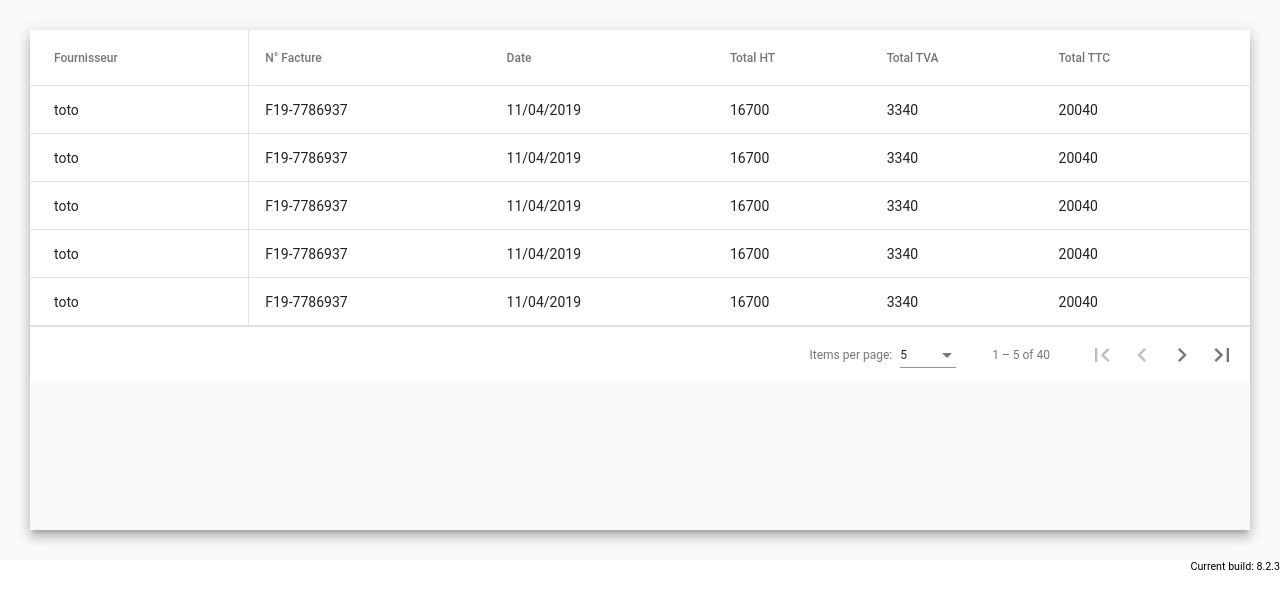
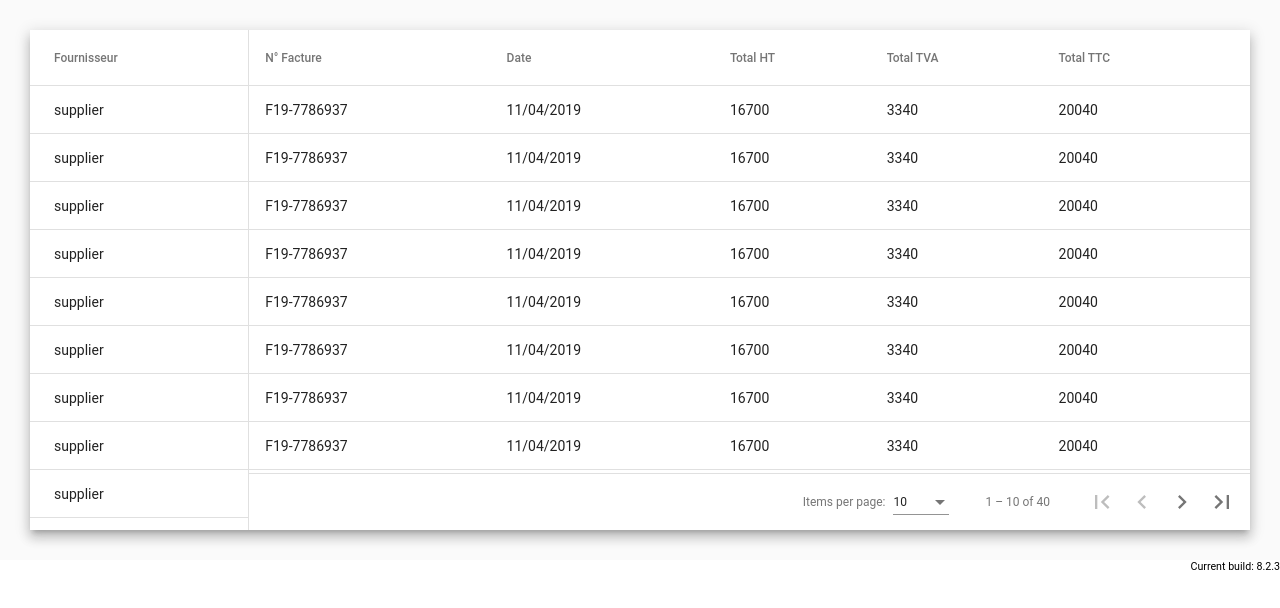
Before and after one commit to MehdZi/angular-material-large-table-example, an Angular app: page / in a window 1280 px wide. Shown: the top 608 px of the page. Built offline with nearby package versions, Linux system fonts and the light colour scheme.

Commit message:
updated pagination number (html) and supplier name (ts)

```diff
--- a/src/app/table-sticky-header-example.html
+++ b/src/app/table-sticky-header-example.html
@@ -40,7 +40,7 @@
     <tr mat-header-row *matHeaderRowDef="displayedColumns; sticky: true"></tr>
     <tr mat-row *matRowDef="let row; columns: displayedColumns;"></tr>
   </table>
-  <mat-paginator [pageSizeOptions]="[5, 10, 20]" showFirstLastButtons class="mat-paginator-sticky"></mat-paginator>
+  <mat-paginator [pageSizeOptions]="[10, 20, 40]" showFirstLastButtons class="mat-paginator-sticky"></mat-paginator>
 </div>
 
 <!-- Copyright 2019 Google LLC. All Rights Reserved.
--- a/src/app/table-sticky-header-example.ts
+++ b/src/app/table-sticky-header-example.ts
@@ -32,46 +32,46 @@ export interface Invoice {
 }
 
 const ELEMENT_DATA: Invoice[] = [
-  {supplier: "toto", invoiceNumber: 'F19-7786937', issueDate: '11/04/2019', totalAmount : 16700, totalTax : 3340, legalMonetaryTotal: 20040},
-  {supplier: "toto", invoiceNumber: 'F19-7786937', issueDate: '11/04/2019', totalAmount : 16700, totalTax : 3340, legalMonetaryTotal: 20040},
-  {supplier: "toto", invoiceNumber: 'F19-7786937', issueDate: '11/04/2019', totalAmount : 16700, totalTax : 3340, legalMonetaryTotal: 20040},
-  {supplier: "toto", invoiceNumber: 'F19-7786937', issueDate: '11/04/2019', totalAmount : 16700, totalTax : 3340, legalMonetaryTotal: 20040},
-  {supplier: "toto", invoiceNumber: 'F19-7786937', issueDate: '11/04/2019', totalAmount : 16700, totalTax : 3340, legalMonetaryTotal: 20040},
-  {supplier: "toto", invoiceNumber: 'F19-7786937', issueDate: '11/04/2019', totalAmount : 16700, totalTax : 3340, legalMonetaryTotal: 20040},
-  {supplier: "toto", invoiceNumber: 'F19-7786937', issueDate: '11/04/2019', totalAmount : 16700, totalTax : 3340, legalMonetaryTotal: 20040},
-  {supplier: "toto", invoiceNumber: 'F19-7786937', issueDate: '11/04/2019', totalAmount : 16700, totalTax : 3340, legalMonetaryTotal: 20040},
-  {supplier: "toto", invoiceNumber: 'F19-7786937', issueDate: '11/04/2019', totalAmount : 16700, totalTax : 3340, legalMonetaryTotal: 20040},
-  {supplier: "toto", invoiceNumber: 'F19-7786937', issueDate: '11/04/2019', totalAmount : 16700, totalTax : 3340, legalMonetaryTotal: 20040},
-  {supplier: "toto", invoiceNumber: 'F19-7786937', issueDate: '11/04/2019', totalAmount : 16700, totalTax : 3340, legalMonetaryTotal: 20040},
-  {supplier: "toto", invoiceNumber: 'F19-7786937', issueDate: '11/04/2019', totalAmount : 16700, totalTax : 3340, legalMonetaryTotal: 20040},
-  {supplier: "toto", invoiceNumber: 'F19-7786937', issueDate: '11/04/2019', totalAmount : 16700, totalTax : 3340, legalMonetaryTotal: 20040},
-  {supplier: "toto", invoiceNumber: 'F19-7786937', issueDate: '11/04/2019', totalAmount : 16700, totalTax : 3340, legalMonetaryTotal: 20040},
-  {supplier: "toto", invoiceNumber: 'F19-7786937', issueDate: '11/04/2019', totalAmount : 16700, totalTax : 3340, legalMonetaryTotal: 20040},
-  {supplier: "toto", invoiceNumber: 'F19-7786937', issueDate: '11/04/2019', totalAmount : 16700, totalTax : 3340, legalMonetaryTotal: 20040},
-  {supplier: "toto", invoiceNumber: 'F19-7786937', issueDate: '11/04/2019', totalAmount : 16700, totalTax : 3340, legalMonetaryTotal: 20040},
-  {supplier: "toto", invoiceNumber: 'F19-7786937', issueDate: '11/04/2019', totalAmount : 16700, totalTax : 3340, legalMonetaryTotal: 20040},
-  {supplier: "toto", invoiceNumber: 'F19-7786937', issueDate: '11/04/2019', totalAmount : 16700, totalTax : 3340, legalMonetaryTotal: 20040},
-  {supplier: "toto", invoiceNumber: 'F19-7786937', issueDate: '11/04/2019', totalAmount : 16700, totalTax : 3340, legalMonetaryTotal: 20040},
-  {supplier: "toto", invoiceNumber: 'F19-7786937', issueDate: '11/04/2019', totalAmount : 16700, totalTax : 3340, legalMonetaryTotal: 20040},
-  {supplier: "toto", invoiceNumber: 'F19-7786937', issueDate: '11/04/2019', totalAmount : 16700, totalTax : 3340, legalMonetaryTotal: 20040},
-  {supplier: "toto", invoiceNumber: 'F19-7786937', issueDate: '11/04/2019', totalAmount : 16700, totalTax : 3340, legalMonetaryTotal: 20040},
-  {supplier: "toto", invoiceNumber: 'F19-7786937', issueDate: '11/04/2019', totalAmount : 16700, totalTax : 3340, legalMonetaryTotal: 20040},
-  {supplier: "toto", invoiceNumber: 'F19-7786937', issueDate: '11/04/2019', totalAmount : 16700, totalTax : 3340, legalMonetaryTotal: 20040},
-  {supplier: "toto", invoiceNumber: 'F19-7786937', issueDate: '11/04/2019', totalAmount : 16700, totalTax : 3340, legalMonetaryTotal: 20040},
-  {supplier: "toto", invoiceNumber: 'F19-7786937', issueDate: '11/04/2019', totalAmount : 16700, totalTax : 3340, legalMonetaryTotal: 20040},
-  {supplier: "toto", invoiceNumber: 'F19-7786937', issueDate: '11/04/2019', totalAmount : 16700, totalTax : 3340, legalMonetaryTotal: 20040},
-  {supplier: "toto", invoiceNumber: 'F19-7786937', issueDate: '11/04/2019', totalAmount : 16700, totalTax : 3340, legalMonetaryTotal: 20040},
-  {supplier: "toto", invoiceNumber: 'F19-7786937', issueDate: '11/04/2019', totalAmount : 16700, totalTax : 3340, legalMonetaryTotal: 20040},
-  {supplier: "toto", invoiceNumber: 'F19-7786937', issueDate: '11/04/2019', totalAmount : 16700, totalTax : 3340, legalMonetaryTotal: 20040},
-  {supplier: "toto", invoiceNumber: 'F19-7786937', issueDate: '11/04/2019', totalAmount : 16700, totalTax : 3340, legalMonetaryTotal: 20040},
-  {supplier: "toto", invoiceNumber: 'F19-7786937', issueDate: '11/04/2019', totalAmount : 16700, totalTax : 3340, legalMonetaryTotal: 20040},
-  {supplier: "toto", invoiceNumber: 'F19-7786937', issueDate: '11/04/2019', totalAmount : 16700, totalTax : 3340, legalMonetaryTotal: 20040},
-  {supplier: "toto", invoiceNumber: 'F19-7786937', issueDate: '11/04/2019', totalAmount : 16700, totalTax : 3340, legalMonetaryTotal: 20040},
-  {supplier: "toto", invoiceNumber: 'F19-7786937', issueDate: '11/04/2019', totalAmount : 16700, totalTax : 3340, legalMonetaryTotal: 20040},
-  {supplier: "toto", invoiceNumber: 'F19-7786937', issueDate: '11/04/2019', totalAmount : 16700, totalTax : 3340, legalMonetaryTotal: 20040},
-  {supplier: "toto", invoiceNumber: 'F19-7786937', issueDate: '11/04/2019', totalAmount : 16700, totalTax : 3340, legalMonetaryTotal: 20040},
-  {supplier: "toto", invoiceNumber: 'F19-7786937', issueDate: '11/04/2019', totalAmount : 16700, totalTax : 3340, legalMonetaryTotal: 20040},
-  {supplier: "toto", invoiceNumber: 'F19-7786937', issueDate: '11/04/2019', totalAmount : 16700, totalTax : 3340, legalMonetaryTotal: 20040},
+  {supplier: "supplier", invoiceNumber: 'F19-7786937', issueDate: '11/04/2019', totalAmount : 16700, totalTax : 3340, legalMonetaryTotal: 20040},
+  {supplier: "supplier", invoiceNumber: 'F19-7786937', issueDate: '11/04/2019', totalAmount : 16700, totalTax : 3340, legalMonetaryTotal: 20040},
+  {supplier: "supplier", invoiceNumber: 'F19-7786937', issueDate: '11/04/2019', totalAmount : 16700, totalTax : 3340, legalMonetaryTotal: 20040},
+  {supplier: "supplier", invoiceNumber: 'F19-7786937', issueDate: '11/04/2019', totalAmount : 16700, totalTax : 3340, legalMonetaryTotal: 20040},
+  {supplier: "supplier", invoiceNumber: 'F19-7786937', issueDate: '11/04/2019', totalAmount : 16700, totalTax : 3340, legalMonetaryTotal: 20040},
+  {supplier: "supplier", invoiceNumber: 'F19-7786937', issueDate: '11/04/2019', totalAmount : 16700, totalTax : 3340, legalMonetaryTotal: 20040},
+  {supplier: "supplier", invoiceNumber: 'F19-7786937', issueDate: '11/04/2019', totalAmount : 16700, totalTax : 3340, legalMonetaryTotal: 20040},
+  {supplier: "supplier", invoiceNumber: 'F19-7786937', issueDate: '11/04/2019', totalAmount : 16700, totalTax : 3340, legalMonetaryTotal: 20040},
+  {supplier: "supplier", invoiceNumber: 'F19-7786937', issueDate: '11/04/2019', totalAmount : 16700, totalTax : 3340, legalMonetaryTotal: 20040},
+  {supplier: "supplier", invoiceNumber: 'F19-7786937', issueDate: '11/04/2019', totalAmount : 16700, totalTax : 3340, legalMonetaryTotal: 20040},
+  {supplier: "supplier", invoiceNumber: 'F19-7786937', issueDate: '11/04/2019', totalAmount : 16700, totalTax : 3340, legalMonetaryTotal: 20040},
+  {supplier: "supplier", invoiceNumber: 'F19-7786937', issueDate: '11/04/2019', totalAmount : 16700, totalTax : 3340, legalMonetaryTotal: 20040},
+  {supplier: "supplier", invoiceNumber: 'F19-7786937', issueDate: '11/04/2019', totalAmount : 16700, totalTax : 3340, legalMonetaryTotal: 20040},
+  {supplier: "supplier", invoiceNumber: 'F19-7786937', issueDate: '11/04/2019', totalAmount : 16700, totalTax : 3340, legalMonetaryTotal: 20040},
+  {supplier: "supplier", invoiceNumber: 'F19-7786937', issueDate: '11/04/2019', totalAmount : 16700, totalTax : 3340, legalMonetaryTotal: 20040},
+  {supplier: "supplier", invoiceNumber: 'F19-7786937', issueDate: '11/04/2019', totalAmount : 16700, totalTax : 3340, legalMonetaryTotal: 20040},
+  {supplier: "supplier", invoiceNumber: 'F19-7786937', issueDate: '11/04/2019', totalAmount : 16700, totalTax : 3340, legalMonetaryTotal: 20040},
+  {supplier: "supplier", invoiceNumber: 'F19-7786937', issueDate: '11/04/2019', totalAmount : 16700, totalTax : 3340, legalMonetaryTotal: 20040},
+  {supplier: "supplier", invoiceNumber: 'F19-7786937', issueDate: '11/04/2019', totalAmount : 16700, totalTax : 3340, legalMonetaryTotal: 20040},
+  {supplier: "supplier", invoiceNumber: 'F19-7786937', issueDate: '11/04/2019', totalAmount : 16700, totalTax : 3340, legalMonetaryTotal: 20040},
+  {supplier: "supplier", invoiceNumber: 'F19-7786937', issueDate: '11/04/2019', totalAmount : 16700, totalTax : 3340, legalMonetaryTotal: 20040},
+  {supplier: "supplier", invoiceNumber: 'F19-7786937', issueDate: '11/04/2019', totalAmount : 16700, totalTax : 3340, legalMonetaryTotal: 20040},
+  {supplier: "supplier", invoiceNumber: 'F19-7786937', issueDate: '11/04/2019', totalAmount : 16700, totalTax : 3340, legalMonetaryTotal: 20040},
+  {supplier: "supplier", invoiceNumber: 'F19-7786937', issueDate: '11/04/2019', totalAmount : 16700, totalTax : 3340, legalMonetaryTotal: 20040},
+  {supplier: "supplier", invoiceNumber: 'F19-7786937', issueDate: '11/04/2019', totalAmount : 16700, totalTax : 3340, legalMonetaryTotal: 20040},
+  {supplier: "supplier", invoiceNumber: 'F19-7786937', issueDate: '11/04/2019', totalAmount : 16700, totalTax : 3340, legalMonetaryTotal: 20040},
+  {supplier: "supplier", invoiceNumber: 'F19-7786937', issueDate: '11/04/2019', totalAmount : 16700, totalTax : 3340, legalMonetaryTotal: 20040},
+  {supplier: "supplier", invoiceNumber: 'F19-7786937', issueDate: '11/04/2019', totalAmount : 16700, totalTax : 3340, legalMonetaryTotal: 20040},
+  {supplier: "supplier", invoiceNumber: 'F19-7786937', issueDate: '11/04/2019', totalAmount : 16700, totalTax : 3340, legalMonetaryTotal: 20040},
+  {supplier: "supplier", invoiceNumber: 'F19-7786937', issueDate: '11/04/2019', totalAmount : 16700, totalTax : 3340, legalMonetaryTotal: 20040},
+  {supplier: "supplier", invoiceNumber: 'F19-7786937', issueDate: '11/04/2019', totalAmount : 16700, totalTax : 3340, legalMonetaryTotal: 20040},
+  {supplier: "supplier", invoiceNumber: 'F19-7786937', issueDate: '11/04/2019', totalAmount : 16700, totalTax : 3340, legalMonetaryTotal: 20040},
+  {supplier: "supplier", invoiceNumber: 'F19-7786937', issueDate: '11/04/2019', totalAmount : 16700, totalTax : 3340, legalMonetaryTotal: 20040},
+  {supplier: "supplier", invoiceNumber: 'F19-7786937', issueDate: '11/04/2019', totalAmount : 16700, totalTax : 3340, legalMonetaryTotal: 20040},
+  {supplier: "supplier", invoiceNumber: 'F19-7786937', issueDate: '11/04/2019', totalAmount : 16700, totalTax : 3340, legalMonetaryTotal: 20040},
+  {supplier: "supplier", invoiceNumber: 'F19-7786937', issueDate: '11/04/2019', totalAmount : 16700, totalTax : 3340, legalMonetaryTotal: 20040},
+  {supplier: "supplier", invoiceNumber: 'F19-7786937', issueDate: '11/04/2019', totalAmount : 16700, totalTax : 3340, legalMonetaryTotal: 20040},
+  {supplier: "supplier", invoiceNumber: 'F19-7786937', issueDate: '11/04/2019', totalAmount : 16700, totalTax : 3340, legalMonetaryTotal: 20040},
+  {supplier: "supplier", invoiceNumber: 'F19-7786937', issueDate: '11/04/2019', totalAmount : 16700, totalTax : 3340, legalMonetaryTotal: 20040},
+  {supplier: "supplier", invoiceNumber: 'F19-7786937', issueDate: '11/04/2019', totalAmount : 16700, totalTax : 3340, legalMonetaryTotal: 20040},
 ];
 
 
```
